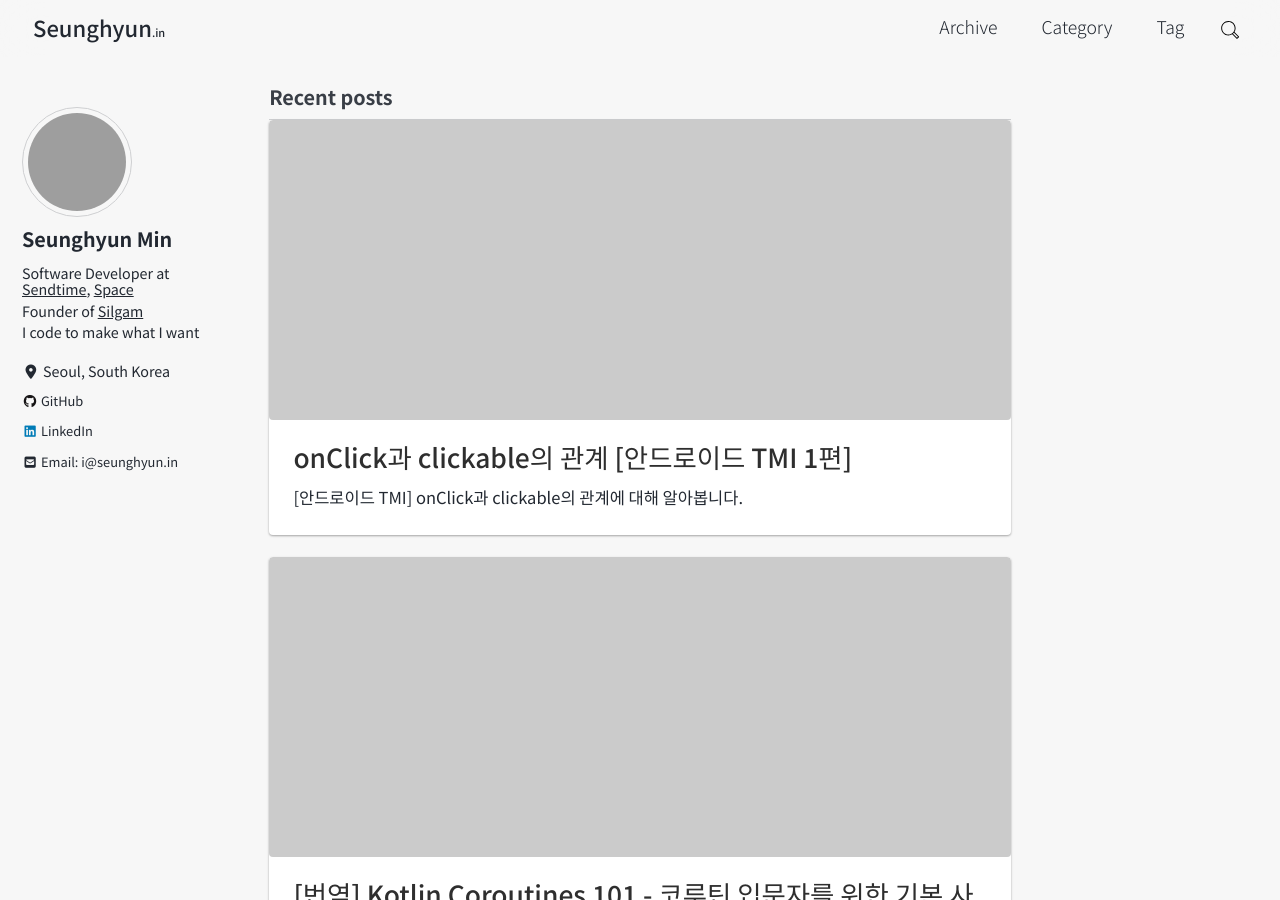
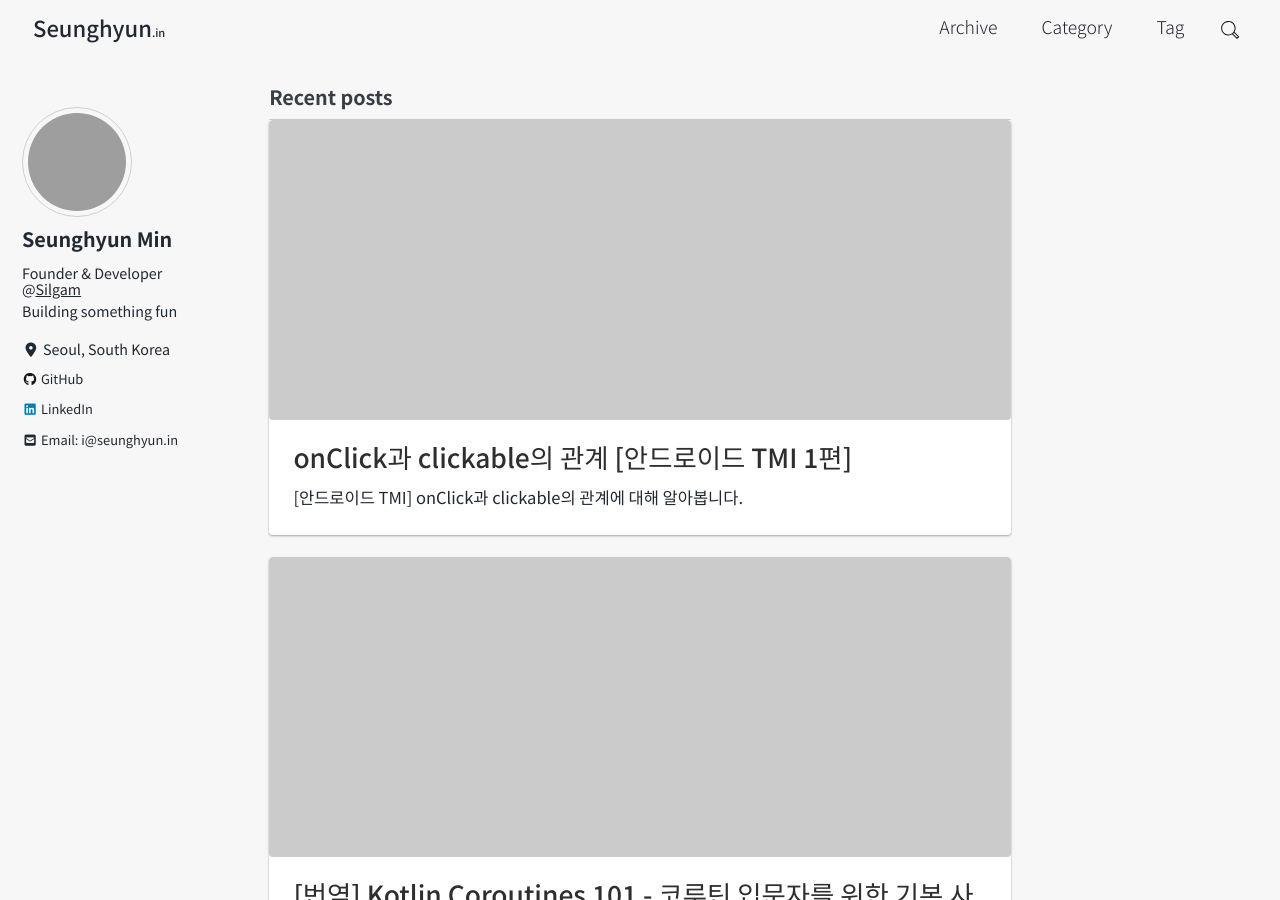
Before and after one commit to MinSeungHyun/minseunghyun.github.io, a Jekyll site: the page built from index.html, in a window 1280 px wide and 900 px high. Built offline with Jekyll 4.4.1, drawn with Linux system fonts in a browser that asks for light colours; cached includes are drawn as plain includes; nearby versions of some CDN libraries; the list of posts is cut into pages by our own code; grey boxes are pictures that could not be loaded.

Commit message:
Update profile headline

```diff
--- a/_config.yml
+++ b/_config.yml
@@ -106,9 +106,8 @@ author:
   name: 'Seunghyun Min'
   avatar: 'https://avatars2.githubusercontent.com/u/44062683?s=460&u=ec83def9ef2b82ed349ccbb628566ffec37d780d&v=4'
   bio: |
-    <span>Software Developer at [Sendtime](https://sendtime.app){:target="\_blank"}, [Space](https://sendspace.app){:target="\_blank"}</span>
-    <span>Founder of [Silgam](https://silgam.app){:target="\_blank"}</span>
-    <span>I code to make what I want</span>
+    <span>Founder & Developer @[Silgam](https://silgam.app){:target="\_blank"}</span>
+    <span>Building something fun</span>
   location: 'Seoul, South Korea'
   email: # 'i@seunghyun.in'
   links:
```
